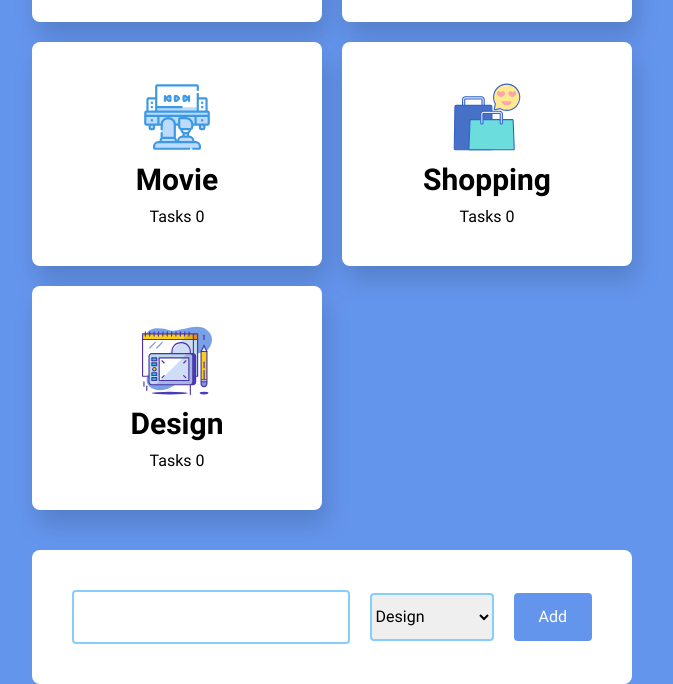
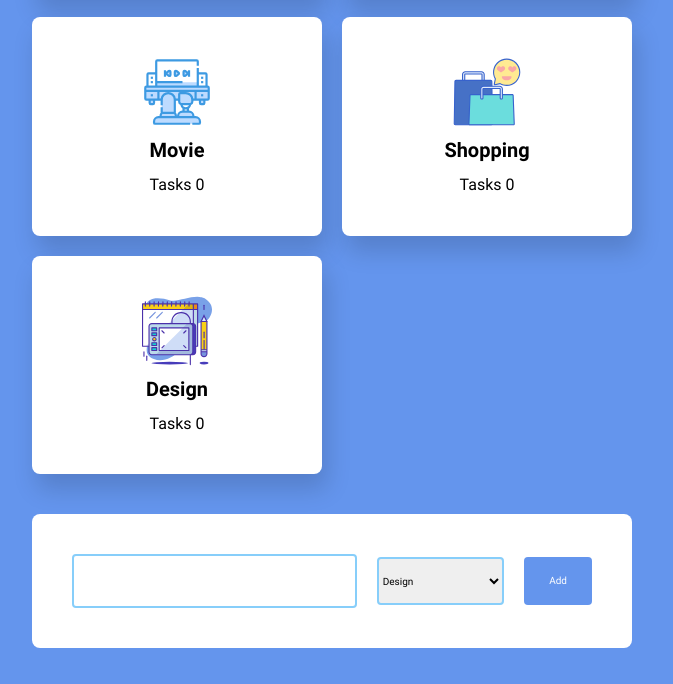
Before and after one commit to HkirillV/todo, a website built with Vite: page index.html in a window 1280 px wide. Shown: the part 557-1241 px from the top of the page, without its empty margins (308-981 px from the left). After the commit the page ends 1205 px from the top, so only its background shows below. Built offline with nearby package versions, Linux system fonts and the light colour scheme; data requests are answered from the project's data file.

Commit message:
fix: last fix project todo

```diff
--- a/db.json
+++ b/db.json
@@ -43,7 +43,5 @@
       "tasks": 0
     }
   ],
-  "tasks": [
-
-  ]
+  "tasks": []
 }
--- a/index.html
+++ b/index.html
@@ -27,7 +27,7 @@
       <input class="add-task-form__input input" id="title" name="taskTitle">
       <select class="add-task-form__select select" name="category">
       </select>
-      <button class="add-task-form__button button" type="submit">Add</button>
+      <button class="add-task-form__button button" type="button">Add</button>
     </form>
   </section>
 </main>
--- a/src/js/categoryTask.js
+++ b/src/js/categoryTask.js
@@ -1,35 +1,35 @@
-import {setCacheToCategoryTask, getCacheToCategoryTask, taskApi, categoryApi} from "./function.js";
+import {setTasksToCache, getTasksFromCache, taskApi, categoryApi, dbName} from "./function.js";
 
 const categoryElement = document.querySelector('.category')
 const addTaskFormSelectElement = document.querySelector('.add-task-form__select')
 
-const getCategoryTask = getCacheToCategoryTask()
+const getCategoryTask = getTasksFromCache()
 
-const categoryTasks = getCategoryTask.length > 0 ? getCategoryTask : await taskApi.getTask('category')
+let categoryTasks = getCategoryTask.length > 0 ? getCategoryTask : await taskApi.getTask(dbName.dbCategory)
 
 const renderCategoryTask = () => {
-
-  categoryElement.innerHTML = categoryTasks.reduce((acc, el) => {
+  const markup = categoryTasks.reduce((totalMarkup, el) => {
     const {id, title, imgSrc, tasks} = el
-    const task = `
+    const category = `
       <div class="category__task" data-id="${id}">
-      <img class="category__task-image" src="/src/img/${imgSrc}" width="70" height="70" loading="lazy" alt="work">
-      <h4 class="category__task-title">${title}</h4>
-      <span class="category__task-count">Tasks ${tasks}</span>
-    </div>
+        <img class="category__task-image" src="/src/img/${imgSrc}" width="70" height="70" loading="lazy" alt="">
+        <h3 class="category__task-title">${title}</h3>
+        <span class="category__task-count">Tasks ${tasks}</span>
+      </div>
       `
 
-    return acc + task
+    return totalMarkup + category
   }, '')
+  categoryElement.innerHTML = markup
 }
 
-setCacheToCategoryTask(categoryTasks)
+setTasksToCache(categoryTasks)
 renderCategoryTask()
 
 const categoryTaskTitle = document.querySelectorAll('.category__task-title')
 
 const renderSelectCategory = () => {
-  addTaskFormSelectElement.innerHTML = Array.from(categoryTaskTitle).reduce((acc, el) => {
+  addTaskFormSelectElement.innerHTML = [...categoryTaskTitle].reduce((acc, el) => {
     const categoryTitle = el.textContent
 
     const category = `
@@ -40,28 +40,32 @@ const renderSelectCategory = () => {
 }
 
 export const updateNumberScoreTasksElement = (category, action) => {
-  let {id, title, img, tasks} = categoryTasks.find(el => el.title === category)
-  action ? tasks += 1 : tasks -= 1
+   let {id, title, imgSrc, tasks} = categoryTasks.find(el => el.title === category)
+  if (action) {
+    tasks += 1
+  } else {
+    tasks -= 1
+  }
 
   categoryTasks = categoryTasks.filter(el => el.id !== id)
-  let newCategory = {id, title, img, tasks}
+  let newCategory = {id, title, imgSrc, tasks}
 
-  if (action === true) {
-    return categoryApi.editCategory("category", id, tasks)
+  if (action) {
+    return categoryApi.editCategory(dbName.dbCategory, id, tasks)
       .then(() => {
         categoryTasks.push(newCategory)
-        setCacheToCategoryTask(categoryTasks)
+        setTasksToCache(categoryTasks)
         renderCategoryTask()
       })
-      .catch(err => console.log(err))
+      .catch(console.log)
+  } else {
+    categoryApi.editCategory(dbName.dbCategory, id, tasks)
+      .then(() => {
+        categoryTasks.push(newCategory)
+        setTasksToCache(categoryTasks)
+      })
+      .catch(console.log)
   }
-
-  categoryApi.editCategory("category", id, tasks)
-    .then(() => {
-      categoryTasks.push(newCategory)
-      setCacheToCategoryTask(categoryTasks)
-    })
-    .catch(err => console.log(err))
 }
 
 renderSelectCategory()
--- a/src/js/function.js
+++ b/src/js/function.js
@@ -25,14 +25,14 @@ export const taskApi = {
       console.error()
     }
   },
-  addTask: async (dbName, date) => {
+  addTask: async (dbName, data) => {
     try {
       const res = await fetch(`${URL}/${dbName}`, {
         method: 'POST',
         headers: {
           'Content-Type': 'application/json'
         },
-        body: JSON.stringify(date)
+        body: JSON.stringify(data)
       })
       if(!res.ok) {
         throw new Error(res.statusText)
@@ -66,11 +66,16 @@ export const categoryApi =  {
   }
 }
 
-export const setCacheToCategoryTask = (arr) => {
+export const  dbName= {
+  dbCategory: 'category',
+  dbTasks: 'tasks'
+}
+
+export const setTasksToCache = (arr) => {
   localStorage.setItem('category-task', JSON.stringify(arr))
 }
 
-export const getCacheToCategoryTask = () => {
+export const getTasksFromCache = () => {
   const categoryTask = localStorage.getItem('category-task')
 
   return categoryTask ? JSON.parse(categoryTask) : []
@@ -86,7 +91,7 @@ export const getCacheToTask = () => {
   return task ? JSON.parse(task) : []
 }
 
-export const checkClassIsActive = (element) => element.classList.toggle('is-active')
+export const toggleIsActive = (element) => element.classList.toggle('is-active')
 
 
 export const refreshPage = () => window.location.reload()
--- a/src/js/task.js
+++ b/src/js/task.js
@@ -1,4 +1,4 @@
-import {setCacheToTask, getCacheToTask, checkClassIsActive, refreshPage, taskApi} from "./function.js";
+import {setCacheToTask, getCacheToTask, toggleIsActive, refreshPage, taskApi, dbName} from "./function.js";
 import {updateNumberScoreTasksElement} from "./categoryTask.js";
 
 const categoryElement = document.querySelector('.category')
@@ -8,7 +8,7 @@ const addTaskFormButtonElement = document.querySelector('.add-task-form__button'
 const returnButtonElement = document.querySelector('.navigation__return-button')
 
 const getTask = getCacheToTask()
-let tasks = getTask > 0 ? getTask : await taskApi.getTask('tasks')
+let tasks = getTask > 0 ? getTask : await taskApi.getTask(dbName.dbTasks)
 
 const renderTask = () => {
   categoryElement.innerHTML = ''
@@ -18,7 +18,7 @@ const renderTask = () => {
     const task = `
      <div class="task" data-id="${id}">
       <input class="input" value="${taskTitle}" readonly>
-      <button class="delete-button-task button"><img src="/src/img/delete.svg" width="25" height="25" loading="lazy" alt="btn-delete"></button>
+      <button class="delete-button-task button"><img src="/src/img/delete.svg" width="25" height="25" loading="lazy" alt=""></button>
      </div>
     `
     return acc + task
@@ -28,22 +28,22 @@ const renderTask = () => {
 setCacheToTask(tasks)
 
 const onCategoryTaskClick = (event) => {
-
-  if (event) {
+  if (!event) {
+    return
+  }
   event.preventDefault()
   const categoryTaskElement = event.target.closest('.category__task')
 
-    const categoryTaskTitleElement = categoryTaskElement.querySelector('h4').textContent
+  const categoryTaskTitleElement = categoryTaskElement.querySelector('h3').textContent
 
   tasks = tasks.filter(el => el.category === categoryTaskTitleElement)
-    checkClassIsActive(returnButtonElement)
+  toggleIsActive(returnButtonElement)
 
   if (tasks.length <= 0) {
     return categoryElement.innerHTML = `<h2 class="task-list-empty">Список задач пуст!</h2>`
   }
 
   return renderTask()
-  }
 }
 
 const getCategoryAddTaskElement = (task) => {
@@ -73,13 +73,13 @@ const checkLengthCategoryTask = (value) => {
 
 const addTaskElement = (task) => {
 
-  taskApi.addTask('tasks', task)
+  taskApi.addTask(dbName.dbTasks, task)
     .then(() => {
       tasks.push(task)
       setCacheToTask(tasks)
       checkLengthCategoryTask(task)
     })
-    .catch(err => console.log(err))
+    .catch(console.log)
 }
 
 const onAddTaskButtonClick = (event) => {
@@ -100,21 +100,19 @@ const removeTaskElement = (id) => {
 
 const deleteTaskElement = (id) => {
 
-  taskApi.deleteTask('tasks', id)
+  taskApi.deleteTask(dbName.dbTasks, id)
     .then(() => {
       checkLengthCategoryTask(id)
       tasks = tasks.filter(task => task.id !== id)
       removeTaskElement(id)
       setCacheToTask(tasks)
     })
-    .catch(err => console.log(err))
+    .catch(console.log)
 }
 
 const onDeleteTaskButtonClick = (event) => {
   event.preventDefault()
-
-  const deleteButtonTaskElement = event.target.closest('.delete-button-task')
-  const taskElement = deleteButtonTaskElement.closest('.task')
+  const taskElement = event.target.closest('.task')
 
   const {id} = taskElement.dataset
 
--- a/src/sass/abstract/_variables.scss
+++ b/src/sass/abstract/_variables.scss
@@ -1,5 +1,7 @@
-$color-cornflowerblue: #6495ED;
-$color-white: #FFFFFF;
-$color-black: #000000;
-$color-lightskyblue: lightskyblue;
-$color-green: green;
+:root {
+  --color-brand: #6495ED;
+  --color-light: #FFFFFF;
+  --color-dark: #000000;
+  --color-brand-light: lightskyblue;
+  --color-success: green;
+}
--- a/src/sass/base/_base.scss
+++ b/src/sass/base/_base.scss
@@ -4,7 +4,10 @@ html {
 
 body {
   font-family: "Roboto", sans-serif;
-  background-color: $color-cornflowerblue;
+  font-weight: 400;
+  line-height: 1.28;
+  color: var(--color-dark);
+  background-color: var(--color-brand);
 }
 
 h1, .h1,
@@ -18,17 +21,22 @@ h6, .h6 {
 }
 
 h1, .h1 {
-  font-size: 36px;
+  font-size: 3.6rem;
   line-height: 1.5;
 }
 
 h2, .h2 {
-  font-size: 24px;
+  font-size: 2.4rem;
   line-height: 1.2;
 }
 
 h3, .h3 {
-  font-size: 16px;
+  font-size: 2rem;
+  line-height: 1.35;
+}
+
+span, select {
+  font-size: 1.6rem;
   line-height: 1.35;
 }
 
@@ -39,12 +47,14 @@ p {
 li {
   list-style-type: none;
 }
-.visually-hidden {
-  display: none;
-}
 
 img {
   padding: 0;
+}
+
+button {
+  font-size: 1.6rem;
+  line-height: 1.35;
 }
 
 .button {
@@ -52,12 +62,9 @@ img {
   border: none;
   cursor: pointer;
   border-radius: 4px;
-  background-color: $color-cornflowerblue;
-  color: $color-white;
+  background-color: var(--color-brand);
+  color: var(--color-light);
   transition-duration: 0.2s;
-
-
-  @include font($size: 1.6rem, $height: normal, $weight: 400)
 }
 
 .button:hover {
@@ -71,22 +78,19 @@ img {
   height: 48px;
   width: 100%;
   border-radius: 4px;
-  border: 2px solid $color-lightskyblue;
-
-  @include font($size: 2rem, $height: normal, $weight: 400)
+  border: 2px solid var(--color-brand-light);
+  font-size: 2rem;
 }
 
 
 .input:focus {
   outline: none;
-  box-shadow: 0 0 0 3px $color-lightskyblue;
+  box-shadow: 0 0 0 3px var(--color-brand-light);
 }
 
 .select {
   height: 48px;
   width: 50%;
   border-radius: 4px;
-  border: 2px solid $color-lightskyblue;
-
-  @include font($size: 1.6rem, $height: normal, $weight: 400)
+  border: 2px solid var(--color-brand-light);
 }
--- a/src/sass/components/_task.scss
+++ b/src/sass/components/_task.scss
@@ -14,10 +14,10 @@
 .delete-button-task {
   height: 54px;
   padding-inline: 15px;
-  background-color: $color-white;
+  background-color: var(--color-light);
 }
 
 .task-list-empty {
   padding-top: 40px;
-  color: $color-white;
+  color: var(--color-light);
 }
--- a/src/sass/components/_todo.scss
+++ b/src/sass/components/_todo.scss
@@ -17,23 +17,12 @@
   padding: 40px;
   cursor: pointer;
   border-radius: 8px;
-  background-color: $color-white;
+  background-color: var(--color-light);
   transition-duration: 0.5s;
   box-shadow: 5px 15px 25px rgb(0, 0, 0, 0.15);
 
-
-  &-title {
-    color: $color-black;
-
-
-    @include font($size: 3rem, $height: normal, $weight: 700)
-  }
-
   &-count {
-    color: $color-black;
-
-
-    @include font($size: 1.6rem, $height: normal, $weight: 400)
+    color: var(--color-dark);
   }
 }
 
@@ -48,23 +37,20 @@
   column-gap: 20px;
   padding: 40px;
   border-radius: 8px;
-  background-color: $color-white;
+  background-color: var(--color-light);
 
 
   &__category {
     height: 54px;
     padding-inline: 20px;
     border-radius: 4px;
-    color: $color-black;
-    border: 2px solid $color-lightskyblue;
-
-
-    @include font($size: 1.6rem, $height: normal, $weight: 400)
+    color: var(--color-dark);
+    border: 2px solid var(--color-brand-light);
   }
 
   &__category:focus {
     outline: none;
-    box-shadow: 0 0 0 3px $color-lightskyblue;
+    box-shadow: 0 0 0 3px var(--color-brand-light);
   }
 
   &__button {
--- a/src/sass/layouts/_header.scss
+++ b/src/sass/layouts/_header.scss
@@ -5,9 +5,7 @@
   margin-bottom: 20px;
 
   &__title {
-    color: $color-white;
-
-    @include font($size: 2.8rem, $height: normal, $weight: 700)
+    color: var(--color-light);
   }
 
   &__return-button {
```
Also changed, not shown: src/sass/abstract/_mixins.scss (+6 -8 lines), src/sass/style.css, 1 other file. Lines whose indentation alone changed are shown as unchanged.
